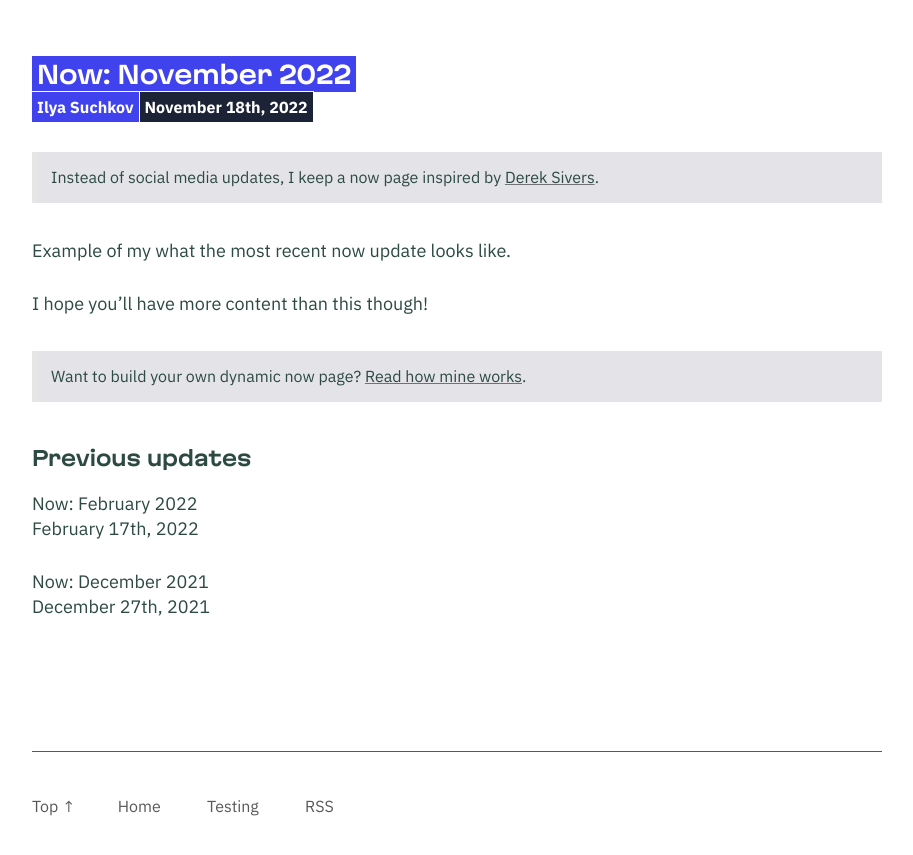
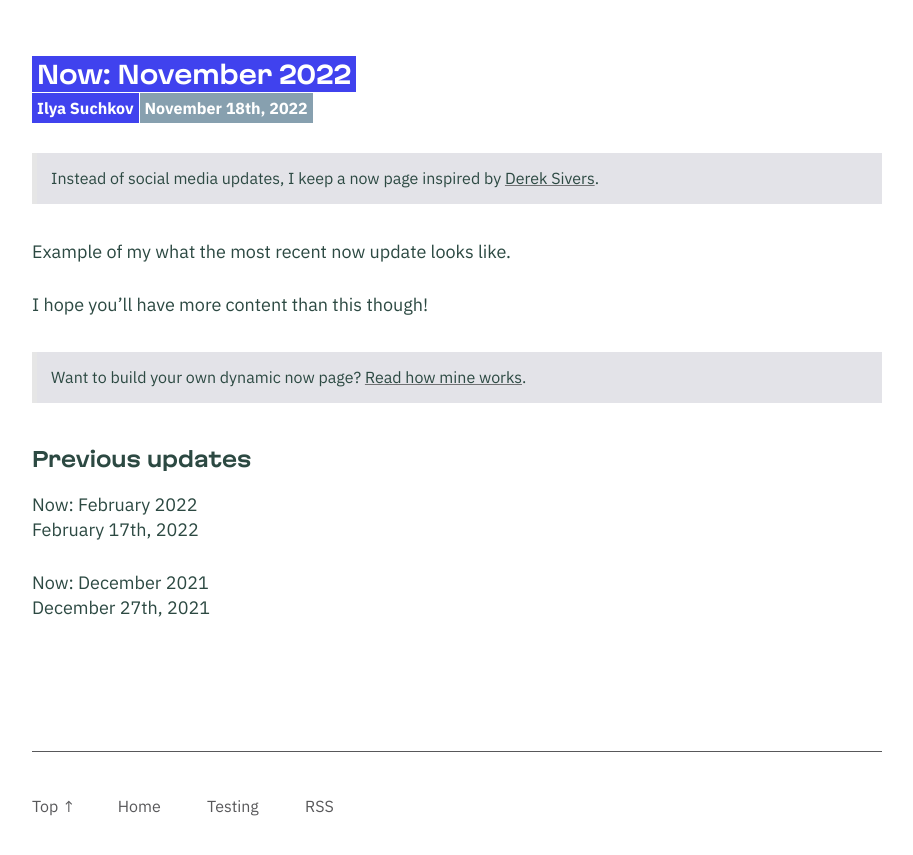
Before and after one commit to suchkow/suchkow.github.io, a Jekyll site: the page built from _pages/now.md, in a window 1280 px wide. Shown: the top 855 px of the page, without its empty margins (183-1096 px from the left). Built offline with Jekyll 4.4.1, drawn with Linux system fonts in a browser that asks for light colours.

Commit message:
Designing blog's post.

```diff
--- a/css/main.scss
+++ b/css/main.scss
@@ -164,7 +164,7 @@ header {
     font-size: var(--h1-font-size);
     font-variant-numeric: normal;
     line-height: 1.1;
-    margin-bottom: 0;
+    margin-bottom: 1px;
     padding-bottom: calc(.25 * var(--line-height));
   }
   nav {
@@ -210,13 +210,10 @@ title {
     font-weight: bold;
     text-align: right;
     color: var(--reverse-main-text);
-    background-color: #1D2336; // #E2F700;
-    border-right: solid white 0.1px;
-    border-top: solid white 1px;
-    border-bottom: solid white 1px;
+    background-color: #87A0AF;
+    border: solid white 1px;
+    border-left: none;
     padding: 5px;
-    // padding-left: 2px;
-    // padding-right: 5px;
   }
 }
 
@@ -225,19 +222,21 @@ title {
   font-size: var(--small-font-size);
   font-weight: bold;
   background: #4042EE;
-  border-right: solid white 0.1px;
-  border-top: solid white 1px;
-  border-bottom: solid white 1px;
-  color: var(--reverse-main-text);
+  // background-color: transparent;
+  border: solid white 1px;
+  border-left: none;
+  color: var(--reverse-main-text); // color: #4042EE; // var(--reverse-main-text);
   height: 30px;
-  padding: 5px;// padding: 0 6px 0 6px;
+  padding: 5px;
   position: static;
   text-align: center;
-  transition: 0.3s;
+  transition: 0.4s;
 }
 
 .author:hover{
+  color: var(--main-text-color);
   text-decoration: none;
+  background-color: #E2F700;
 }
 
 .tag-span {
```
Also changed, not shown: Gemfile.lock.
